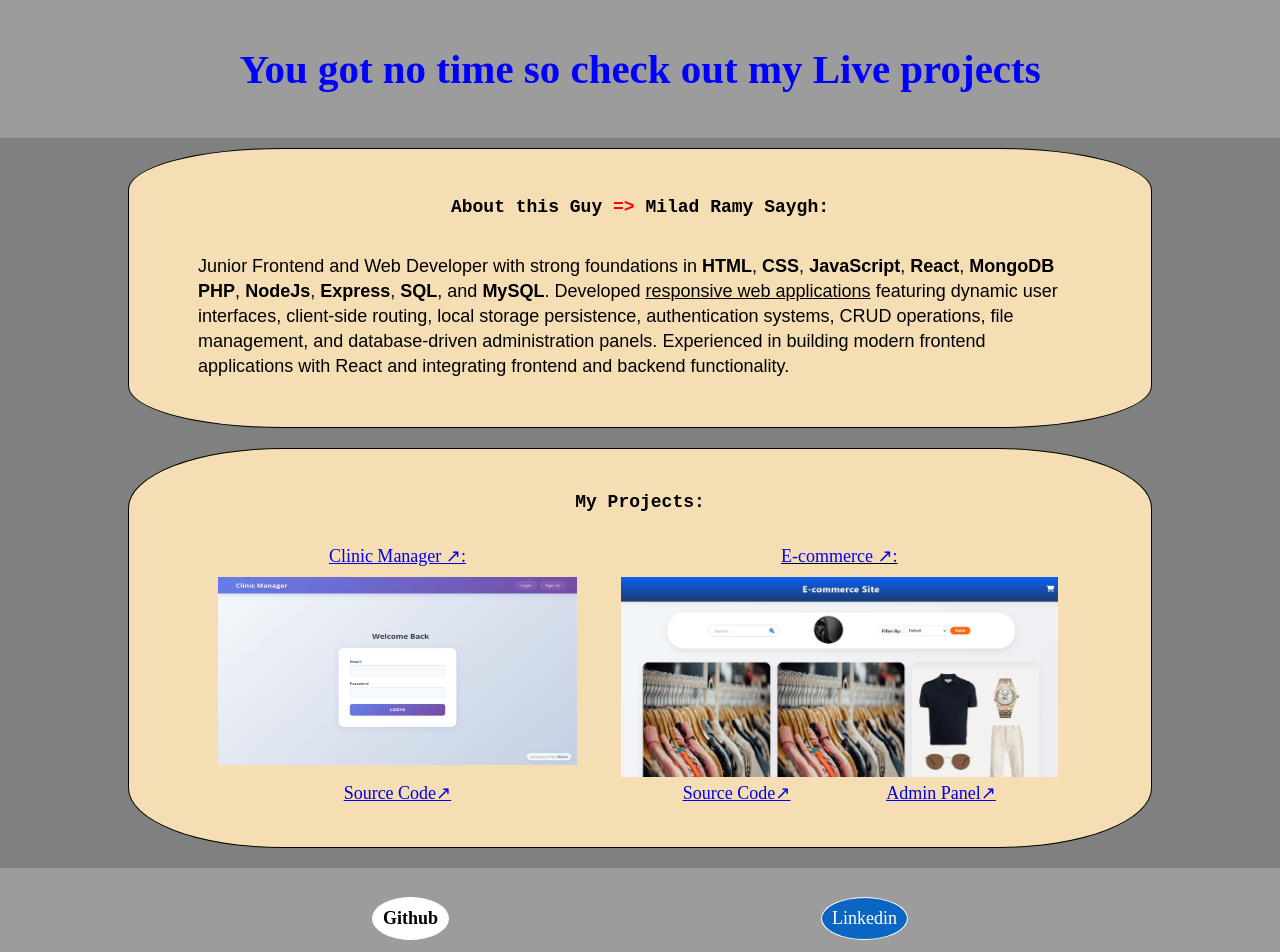
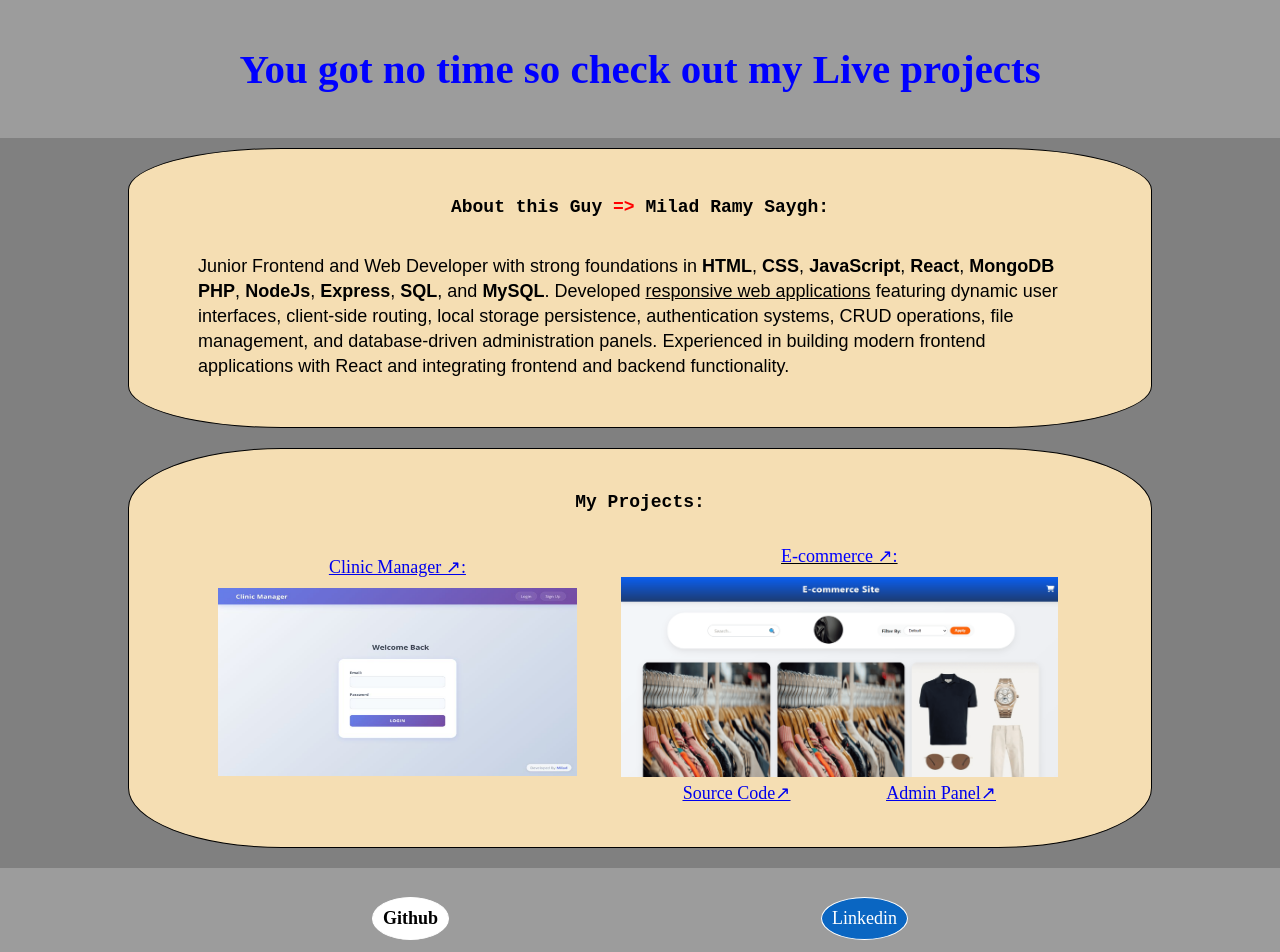
Before and after one commit to Milad7774/portfolio, a React (Vite) app: page / in a window 1280 px wide. Shown: the top 952 px of the page. Built offline with nearby package versions, Linux system fonts and the light colour scheme.

Commit message:
Hid clinic manager source code

```diff
--- a/src/App.jsx
+++ b/src/App.jsx
@@ -83,7 +83,6 @@ const App = () => {
                   alt="Clinic Manager picture"
                 />
               </a>
-              <a href="https://github.com/Milad7774/Clinic-Manager-MERN-Stack-" target="_blank" rel="noopener noreferrer">Source Code↗</a>
             </div>
             <div className="project2">
               <div
```
